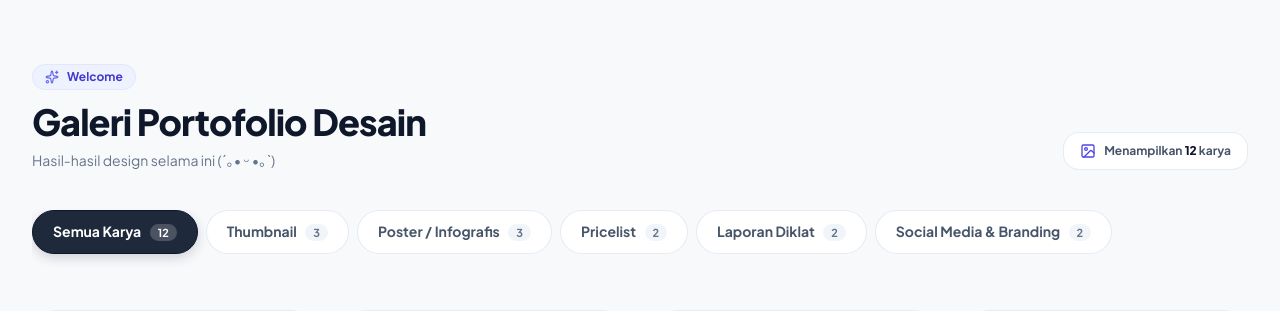
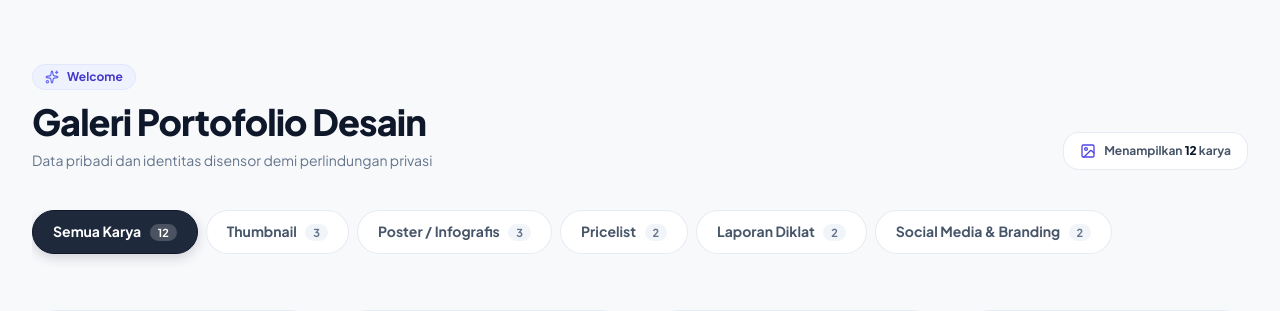
Before and after one commit to gracesiagian/porto, a PHP site: page /porto/portfolio.php in a window 1280 px wide. Shown: the part 65-376 px from the top of the page. Run offline with PHP 8.4, Linux system fonts and the light colour scheme; data comes from the database, SQL or seed files in the repository; data that the repository does not hold is empty; some libraries are stand-ins or nearby versions.

Commit message:
Update portofolio.php

```diff
--- a/portfolio.php
+++ b/portfolio.php
@@ -104,7 +104,7 @@ require_once __DIR__ . '/includes/header.php';
                     Galeri Portofolio Desain
                 </h1>
                 <p class="text-slate-500 text-xs sm:text-sm mt-2 max-w-2xl leading-relaxed">
-                    Hasil-hasil design selama ini (´｡• ᵕ •｡`)
+                    Data pribadi dan identitas disensor demi perlindungan privasi
                 </p>
             </div>
 
```
